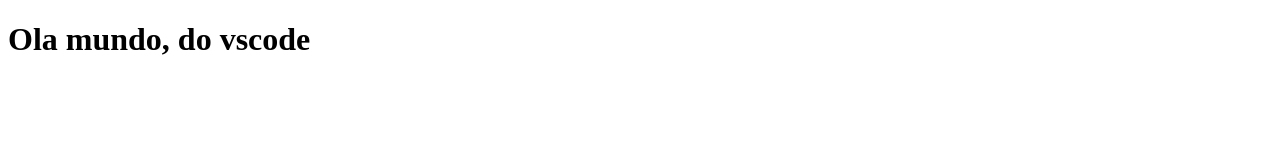
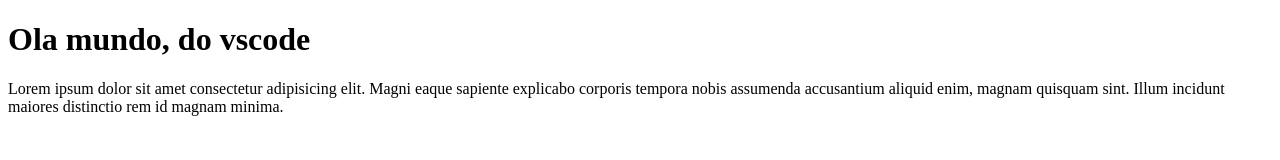
Before and after one commit to yagosantos09/teste-vscode, a plain HTML site: page index.html in a window 1280 px wide. Drawn offline with Linux system fonts and the light colour scheme.

Commit message:
Add lorem

```diff
--- a/index.html
+++ b/index.html
@@ -9,5 +9,6 @@
 <body>
     <h1>Ola mundo, do vscode
     </h1>
+    <p>Lorem ipsum dolor sit amet consectetur adipisicing elit. Magni eaque sapiente explicabo corporis tempora nobis assumenda accusantium aliquid enim, magnam quisquam sint. Illum incidunt maiores distinctio rem id magnam minima.</p>
 </body>
 </html>
```
